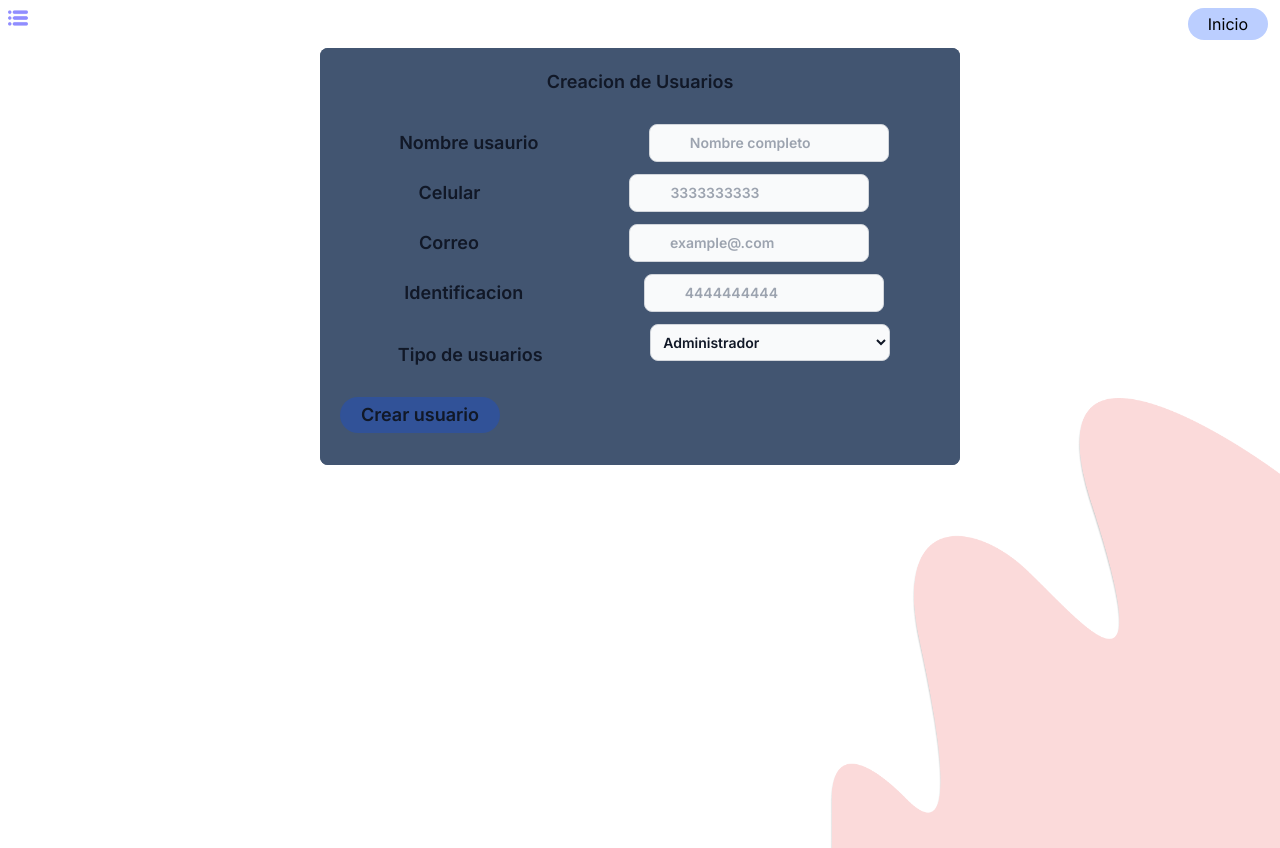
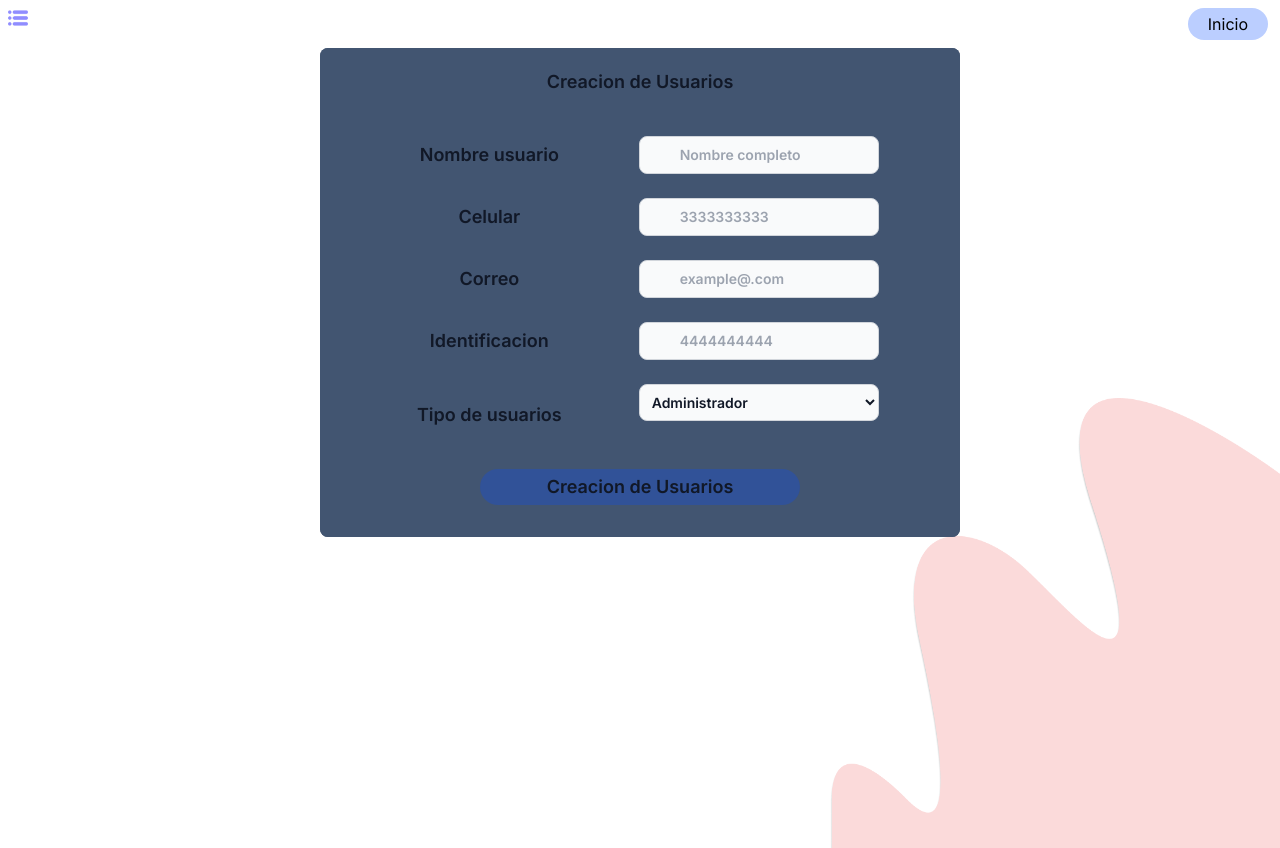
Before and after one commit to KevinG090/proyectoSena.github.io, a Next.js app: page /pages/Users/create-users in a window 1280 px wide. Built offline with nearby package versions, Linux system fonts and the light colour scheme; no server answers.

Commit message:
fix: se modifica la parte cosmetica del componente TablaModelo

```diff
--- a/src/app/components/ConfigUsers/index.tsx
+++ b/src/app/components/ConfigUsers/index.tsx
@@ -51,7 +51,9 @@ export default function page({ id_usuario = null }: Entradas) {
       setCreateUsers(false)
       getInfoUser()
     }
-    // setCreateUsers(true)
+    else {
+      setCreateUsers(true)
+    }
   }, [id_usuario])
 
   const onChange = useCallback((ev: any) => {
@@ -131,8 +133,8 @@ export default function page({ id_usuario = null }: Entradas) {
       onChange={onChange}
       onSubmit={createUsers ? createUser : modifyUser}
     >
-      <div className="flex flex-row items-center my-3 justify-around">
-        <label htmlFor="nombre_usuario" className="mx-2" >Nombre usaurio</label>
+      <div className="flex flex-row items-center my-3 justify-evenly">
+        <label htmlFor="nombre_usuario" className="mx-2 w-40" >Nombre usuario</label>
         <input
           type="text"
           id="nombre_usuario"
@@ -142,8 +144,8 @@ export default function page({ id_usuario = null }: Entradas) {
           placeholder="Nombre completo"
         />
       </div>
-      <div className="flex flex-row items-center my-3 justify-around">
-        <label htmlFor="celular" className="mx-2" >Celular</label>
+      <div className="flex flex-row items-center my-3 justify-evenly">
+        <label htmlFor="celular" className="mx-2 w-40" >Celular</label>
         <input
           type="number"
           id="celular"
@@ -153,8 +155,8 @@ export default function page({ id_usuario = null }: Entradas) {
           placeholder="3333333333"
         />
       </div>
-      <div className="flex flex-row items-center my-3 justify-around">
-        <label htmlFor="correo" className="mx-2" >Correo</label>
+      <div className="flex flex-row items-center my-3 justify-evenly">
+        <label htmlFor="correo" className="mx-2 w-40" >Correo</label>
         <input
           type="email"
           id="correo"
@@ -165,8 +167,8 @@ export default function page({ id_usuario = null }: Entradas) {
           disabled={createUsers ? false : true}
         />
       </div>
-      <div className="flex flex-row items-center my-3 justify-around">
-        <label htmlFor="identificacion" className="mx-2" >Identificacion</label>
+      <div className="flex flex-row items-center my-3 justify-evenly">
+        <label htmlFor="identificacion" className="mx-2 w-40" >Identificacion</label>
         <input
           type="number"
           id="identificacion"
@@ -178,8 +180,8 @@ export default function page({ id_usuario = null }: Entradas) {
       </div>
       {!createUsers && (
         <>
-          <div className="flex flex-row items-center my-3 justify-around">
-            <label htmlFor="contra1" className="mx-2" >Contraseña 1</label>
+          <div className="flex flex-row items-center my-3 justify-evenly">
+            <label htmlFor="contra1" className="mx-2 w-40" >Contraseña 1</label>
             <input
               type="number"
               id="contra1"
@@ -189,8 +191,8 @@ export default function page({ id_usuario = null }: Entradas) {
               placeholder="******"
             />
           </div>
-          <div className="flex flex-row items-center my-3 justify-around">
-            <label htmlFor="contra2" className="mx-2" >Contraseña 2</label>
+          <div className="flex flex-row items-center my-3 justify-evenly">
+            <label htmlFor="contra2" className="mx-2 w-40" >Contraseña 2</label>
             <input
               type="number"
               id="contra2"
@@ -202,8 +204,8 @@ export default function page({ id_usuario = null }: Entradas) {
           </div>
         </>
       )}
-      <div className="flex flex-row items-center my-3 justify-around">
-        <label htmlFor="fk_id_tipo_usuario" className="mx-2">Tipo de usuarios</label>
+      <div className="flex flex-row items-center my-3 justify-evenly">
+        <label htmlFor="fk_id_tipo_usuario" className="mx-2 w-40">Tipo de usuarios</label>
         <select
           id="fk_id_tipo_usuario"
           name="fk_id_tipo_usuario"
@@ -215,11 +217,11 @@ export default function page({ id_usuario = null }: Entradas) {
           <option value={TipoUsuarios.PROFESOR}>Profesor</option>
         </select>
       </div>
-      <div className="flex flex-row items-center my-3 justify-between">
+      <div className="flex flex-row items-center my-3 justify-evenly">
         <button
-          className="flex justify-center bg-backg-container-blue rounded-inputs  py-1 px-5 w-40"
+          className="flex justify-center bg-backg-container-blue rounded-inputs  py-1 px-5 w-80"
           type="submit"
-        >{(createUsers ? "Creacion" : "Modificacion") + "de Usuarios"}
+        >{(createUsers ? "Creacion" : "Modificacion") + " de Usuarios"}
         </button>
       </div>
 
--- a/src/app/components/Form/index.tsx
+++ b/src/app/components/Form/index.tsx
@@ -35,7 +35,7 @@ export default function FormModelo(
           {title}
           <div className="mt-7">
             {children && (
-              <div className="relative">
+              <div className="flex justify-between flex-col relative">
                 {children}
               </div>
             )}
--- a/src/app/components/Sidebar/index.tsx
+++ b/src/app/components/Sidebar/index.tsx
@@ -71,7 +71,7 @@ export default function Sidebar({ isSidebarOpen = false, showSidebar = () => { }
       <button
         className="flex justify-center bg-backg-inputs-red rounded-inputs py-1 px-5 w-40 mt-auto"
         // className="absolute bg-backg-inputs-red rounded-inputs py-1 px-5 right-3 top-12 z-50"
-        onClick={() => onChangeRoutes(`/pages/users/${InfoUser?.userInfo?.id_usuario ?? "0"}/configuracion`)}
+        onClick={() => onChangeRoutes(`/pages/users/gestion?pk_id_usuario=${InfoUser?.userInfo?.id_usuario ?? "0"}`)}
       >Configuracion
       </button>
       <button
--- a/src/app/pages/Users/[id]/configuracion/page.tsx
+++ /dev/null
@@ -1,11 +0,0 @@
-'use client';
-
-import React from "react";
-import ConfigUsers from "@/app/components/ConfigUsers";
-
-export default function page({ params }: { params: { id: string } }) {
-    return <div>
-        <ConfigUsers id_usuario={params?.id ?? null}/>
-    </div>
-
-}
--- a/src/app/pages/Users/create-users/page.tsx
+++ b/src/app/pages/Users/create-users/page.tsx
@@ -1,123 +1,9 @@
 'use client';
 
-import FormModelo from "@/app/components/Form";
-import TipoUsuarios from "../../../utils/enum"
-import { useRouter } from 'next/navigation'
-import { useState, useEffect, useCallback, cache, ReactNode } from "react";
-import { fetchPostRequest } from "../../../utils/fetch"
-import { urlCreateUsers } from "../../../utils/routes"
-import { notify, notifyError } from "../../../utils/notify"
+import ConfigUsers from "@/app/components/ConfigUsers";
 
 export default function page() {
-  const router = useRouter()
-
-  const [newUser, setNewUser] = useState<any>({ "contraseña": "123456789" })
-  const [loadingItems, setLoadingItems] = useState(false)
-
-  const onChange = useCallback((ev: any) => {
-    try {
-      const formData = new FormData(ev.currentTarget);
-      const data = Object.fromEntries(Object.entries(Object.fromEntries(formData)))
-      let copyNewUSer = { ...newUser }
-      copyNewUSer["nombre_usuario"] = data?.userName ?? ""
-      copyNewUSer["celular"] = data?.userCel ?? ""
-      copyNewUSer["correo"] = data?.email ?? ""
-      copyNewUSer["identificacion"] = data?.identificacion ?? ""
-      copyNewUSer["fk_id_tipo_usuario"] = data?.tipoUsuario ?? ""
-      setNewUser(copyNewUSer)
-    } catch (error) {
-      notifyError("Error al modificar")
-    }
-
-  }, [])
-
-  const createUser = useCallback(async (ev: any) => {
-    ev.preventDefault()
-
-    try {
-      setLoadingItems(true)
-      const url = urlCreateUsers()
-      const { data }: any = await fetchPostRequest(url, newUser)
-      notify(data?.msg ?? "Creacion Exitosa")
-      setLoadingItems(false)
-      router.push("/pages/main")
-
-    } catch (e: any) {
-      let error = e ?? "Error en la creacion"
-      notifyError(error)
-      setLoadingItems(false)
-    }
-  },
-    [newUser]
-  )
-
   return (
-    <FormModelo
-      title={"Creacion de Usuarios"}
-      onChange={onChange}
-      onSubmit={createUser}
-    >
-      <div className="flex flex-row items-center my-3 justify-around">
-        <label htmlFor="userName" className="mx-2" >Nombre usaurio</label>
-        <input
-          type="text"
-          id="userName"
-          name="userName"
-          value={newUser?.nombre_usuario ?? ""}
-          className="block p-2 ps-10 text-sm text-gray-900 border border-gray-300 rounded-lg w-60 bg-gray-50 focus:ring-blue-500 focus:border-blue-500 dark:bg-gray-700 dark:border-gray-600 dark:placeholder-gray-400 dark:text-white dark:focus:ring-blue-500 dark:focus:border-blue-500"
-          placeholder="Nombre completo"
-        />
-      </div>
-      <div className="flex flex-row items-center my-3 justify-around">
-        <label htmlFor="userCel" className="mx-2" >Celular</label>
-        <input
-          type="number"
-          id="userCel"
-          name="userCel"
-          value={newUser?.celular ?? ""}
-          className="block p-2 ps-10 text-sm text-gray-900 border border-gray-300 rounded-lg w-60 bg-gray-50 focus:ring-blue-500 focus:border-blue-500 dark:bg-gray-700 dark:border-gray-600 dark:placeholder-gray-400 dark:text-white dark:focus:ring-blue-500 dark:focus:border-blue-500"
-          placeholder="3333333333"
-        />
-      </div>
-      <div className="flex flex-row items-center my-3 justify-around">
-        <label htmlFor="email" className="mx-2" >Correo</label>
-        <input
-          type="email"
-          id="email"
-          name="email"
-          value={newUser?.correo ?? ""}
-          className="block p-2 ps-10 text-sm text-gray-900 border border-gray-300 rounded-lg w-60 bg-gray-50 focus:ring-blue-500 focus:border-blue-500 dark:bg-gray-700 dark:border-gray-600 dark:placeholder-gray-400 dark:text-white dark:focus:ring-blue-500 dark:focus:border-blue-500"
-          placeholder="example@.com"
-        />
-      </div>
-      <div className="flex flex-row items-center my-3 justify-around">
-        <label htmlFor="identificacion" className="mx-2" >Identificacion</label>
-        <input
-          type="number"
-          id="identificacion"
-          name="identificacion"
-          value={newUser?.identificacion ?? ""}
-          className="block p-2 ps-10 text-sm text-gray-900 border border-gray-300 rounded-lg w-60 bg-gray-50 focus:ring-blue-500 focus:border-blue-500 dark:bg-gray-700 dark:border-gray-600 dark:placeholder-gray-400 dark:text-white dark:focus:ring-blue-500 dark:focus:border-blue-500"
-          placeholder="4444444444"
-        />
-      </div>
-      <div className="flex flex-row items-center my-3 justify-around">
-        <label htmlFor="tipoUsuario" className="mx-2">Tipo de usuarios</label>
-        <select id="tipoUsuario" name="tipoUsuario" className="block w-60 p-2 mb-6 text-sm text-gray-900 border border-gray-300 rounded-lg bg-gray-50 focus:ring-blue-500 focus:border-blue-500 dark:bg-gray-700 dark:border-gray-600 dark:placeholder-gray-400 dark:text-white dark:focus:ring-blue-500 dark:focus:border-blue-500">
-          <option selected value={TipoUsuarios.ADMINISTRADOR}>Administrador</option>
-          <option value={TipoUsuarios.ESTUDIANTE}>Estudiante</option>
-          <option value={TipoUsuarios.PROFESOR}>Profesor</option>
-        </select>
-      </div>
-      <div className="flex flex-row items-center my-3 justify-between">
-        <button
-          className="flex justify-center bg-backg-container-blue rounded-inputs  py-1 px-5 w-40"
-          type="submit"
-        >Crear usuario
-        </button>
-      </div>
-
-
-    </FormModelo>
+    <ConfigUsers id_usuario={null}></ConfigUsers>
   )
 }
--- a/src/app/pages/cursos/page.tsx
+++ b/src/app/pages/cursos/page.tsx
@@ -106,7 +106,7 @@ export default function page() {
         buttonPrevious={page == 1 ? true : false}
       >
         <div className="flex flex-row items-center my-3">
-          <label htmlFor="course_id" className="mx-2" >Id curso</label>
+          <label htmlFor="course_id" className="mx-2 w-40" >Id curso</label>
           <input
             type="number"
             id="course_id"
@@ -117,7 +117,7 @@ export default function page() {
           />
         </div>
         <div className="flex flex-row items-center my-3">
-          <label htmlFor="course_name" className="mx-2" >Nombre</label>
+          <label htmlFor="course_name" className="mx-2 w-40" >Nombre</label>
           <input
             type="text"
             id="course_name"
```
Also changed, not shown: src/app/pages/Users/gestion/page.tsx (added, +15 -0 lines), src/app/pages/cursos/create-cursos/page.tsx (+6 -6 lines), src/app/pages/main/create-events/page.tsx (+6 -6 lines).
